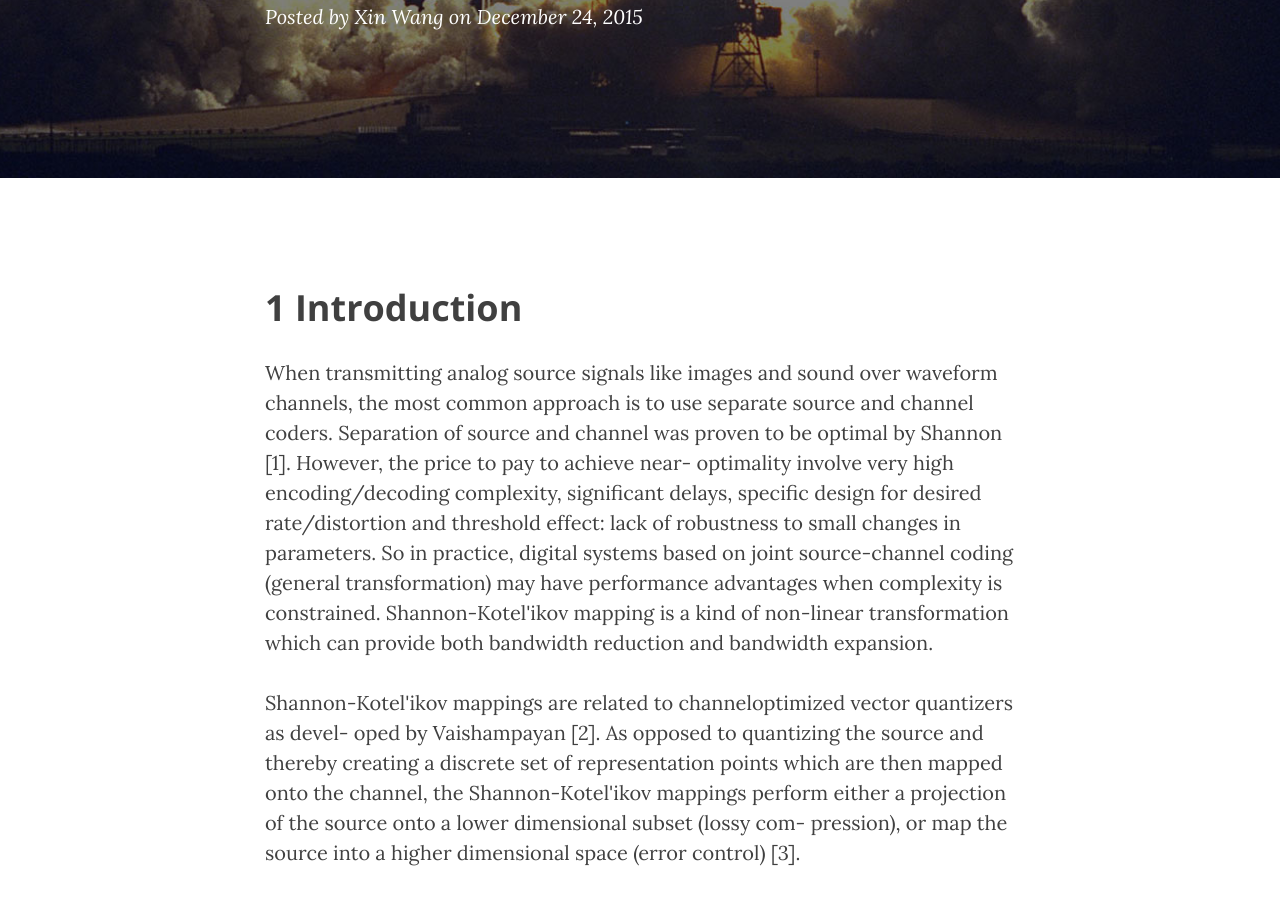
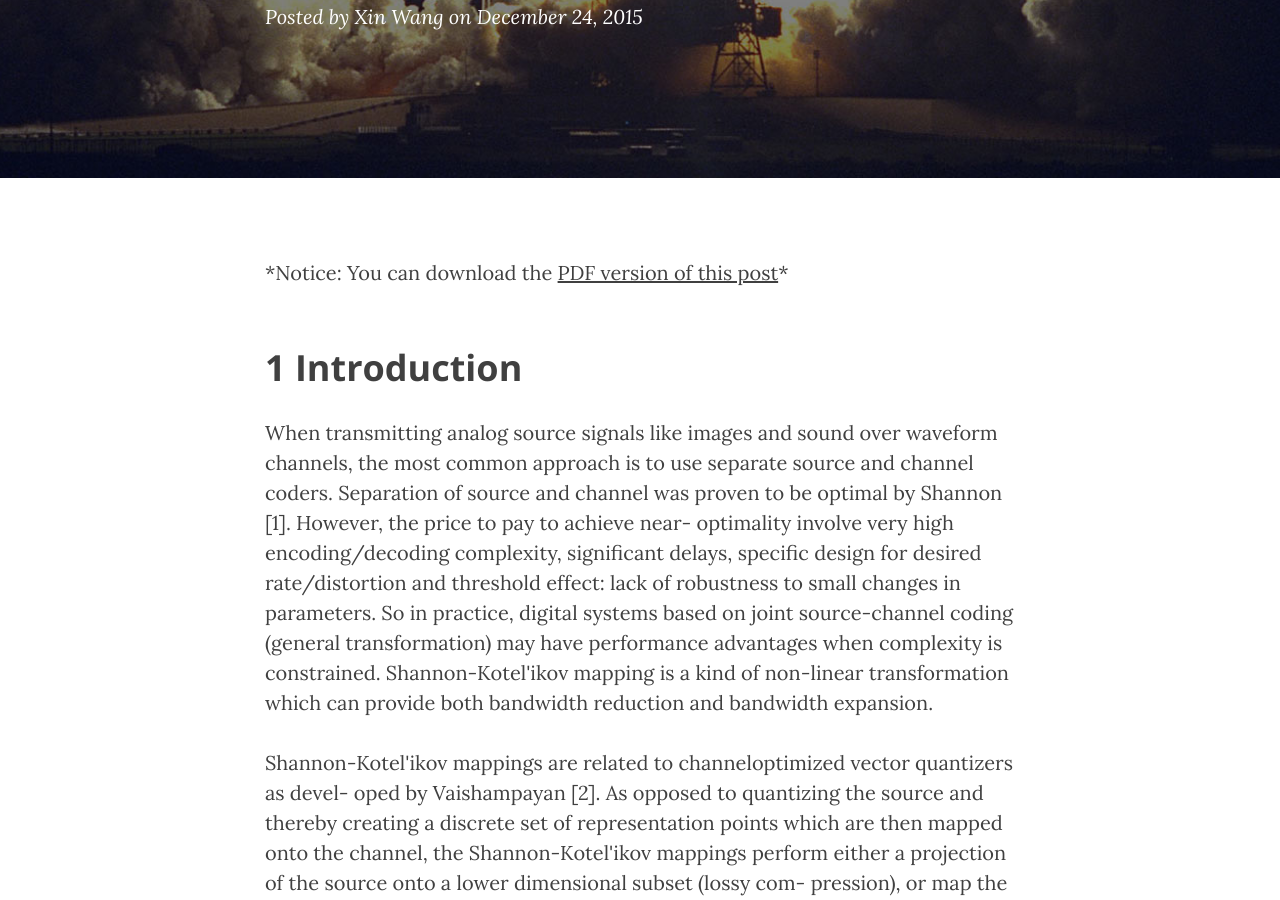
Before and after one commit to EricAlex/EricAlex.github.io, a Jekyll site: the page built from _posts/2015-12-24-004-shannon-kotelnikov-simulation.markdown, in a window 1280 px wide and 900 px high, scrolled down 436 px. Built offline with Jekyll 4.4.1, drawn with Linux system fonts in a browser that asks for light colours; nearby versions of some CDN libraries; formulas are drawn with MathJax 3; comment, search, counter and statistics services are not loaded.

Commit message:
downloadable

```diff
--- a/_posts/2015-12-24-004-shannon-kotelnikov-simulation.markdown
+++ b/_posts/2015-12-24-004-shannon-kotelnikov-simulation.markdown
@@ -6,6 +6,8 @@ date:       2015-12-24 12:00:00
 author:     "Xin Wang"
 header-img: "img/post-004/bg.jpg"
 ---
+
+\*Notice: You can download the <a href="{{ site.baseurl }}/PDFs/Shannon-Kotel'ikov.pdf">PDF version of this post</a>\*
 
 <h2 class="section-heading">1 Introduction</h2>
 
```
Also changed, not shown: 1 other file.
